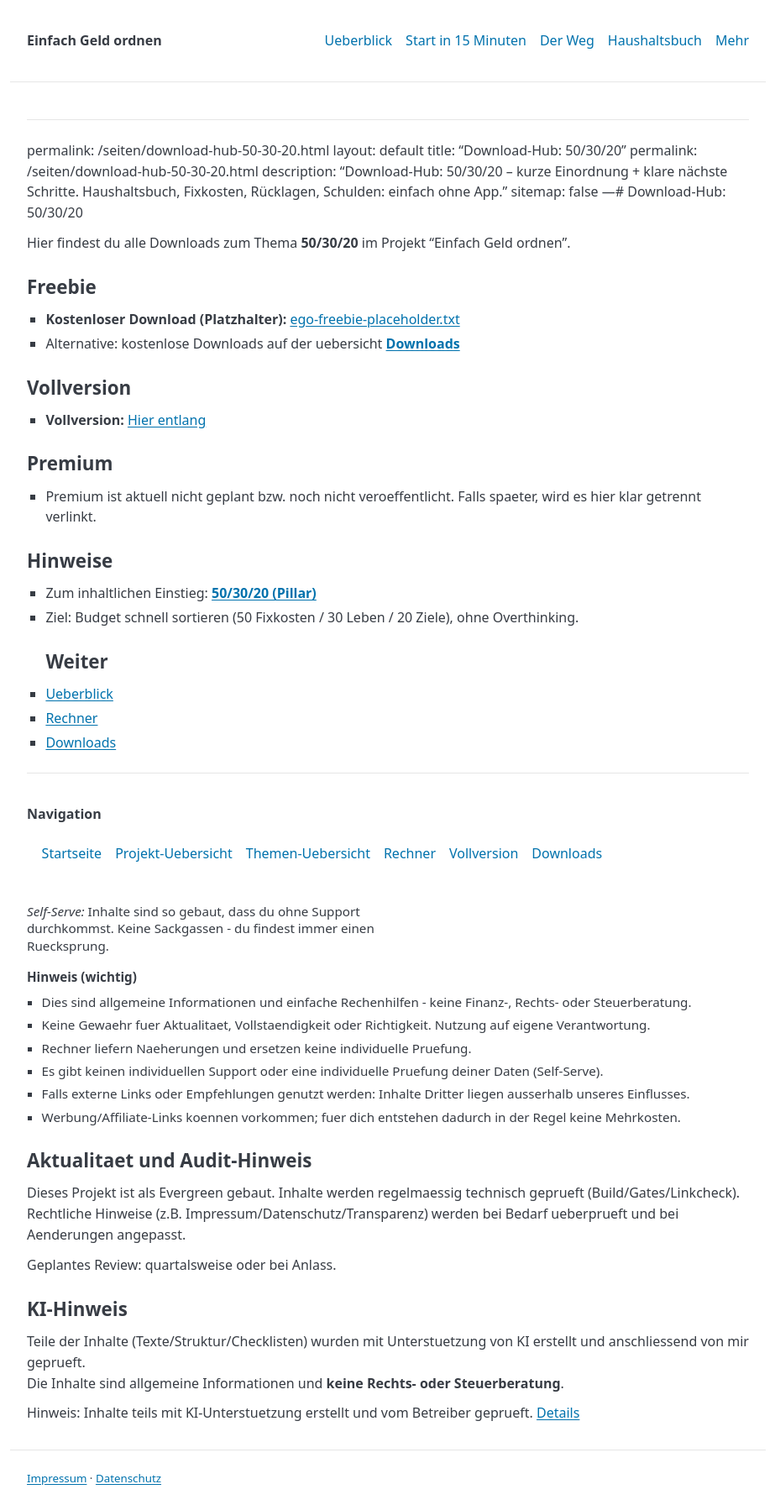
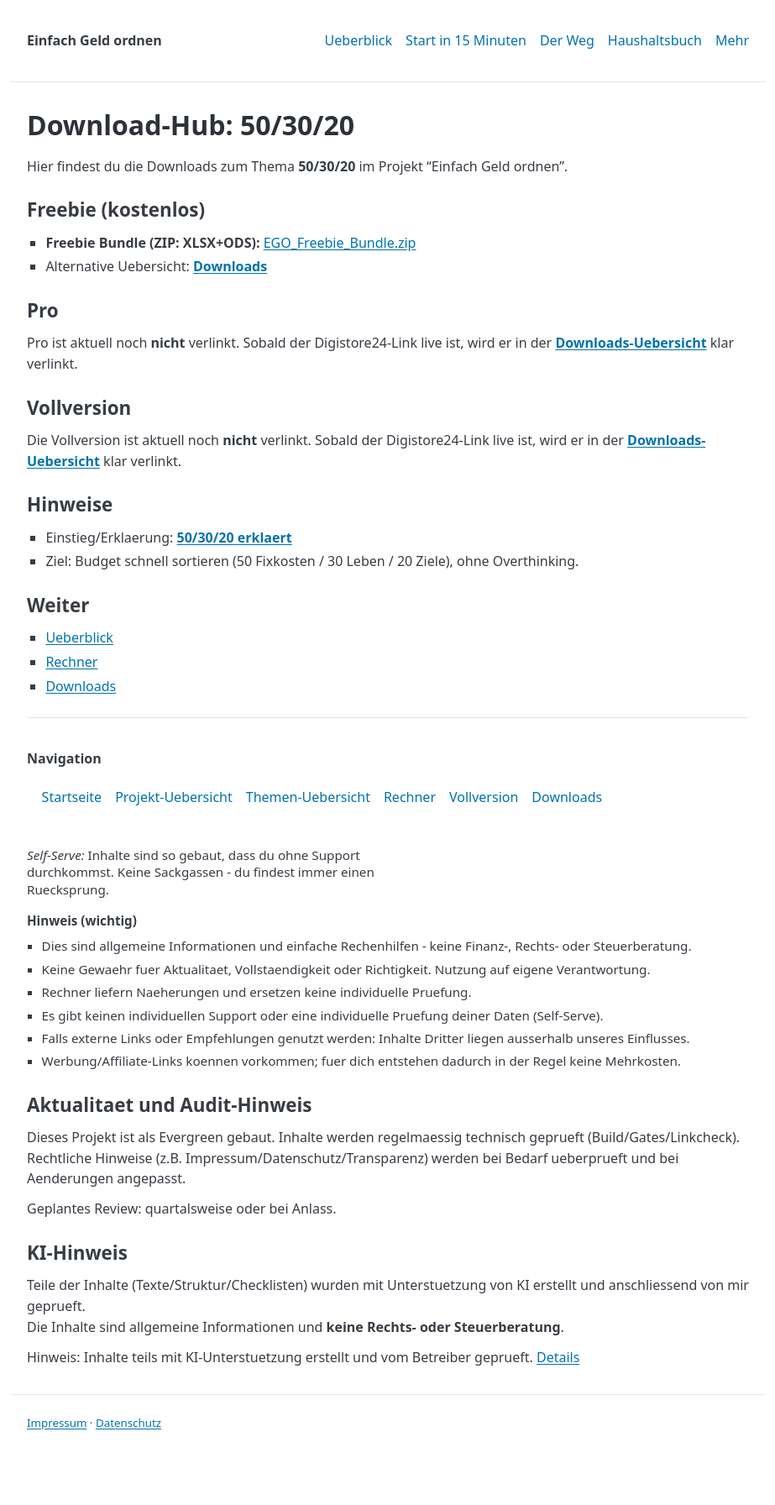
Before and after one commit to gluecklich-tools/einfach-geld-ordnen, a Jekyll site: the page built from seiten/download-hub-50-30-20.md, in a window 1280 px wide. Shown: the whole page at 84% size, without its empty margins (178-1101 px from the left). Built offline with Jekyll 4.4.1, drawn with Linux system fonts in a browser that asks for light colours; after the commit the page ends 1726 px from its top, so only the background shows below that.

Commit message:
Klaus-Run: automated gates + push 2026-02-22 12:02

```diff
--- a/seiten/download-hub-50-30-20.md
+++ b/seiten/download-hub-50-30-20.md
@@ -1,31 +1,33 @@
 ---
-permalink: /seiten/download-hub-50-30-20.html
 layout: default
 title: "Download-Hub: 50/30/20"
 permalink: /seiten/download-hub-50-30-20.html
-description: "Download-Hub: 50/30/20 – kurze Einordnung + klare nächste Schritte. Haushaltsbuch, Fixkosten, Rücklagen, Schulden: einfach ohne App."
+description: "Downloads zum Thema 50/30/20: Freebie + naechste Schritte. Einfach ohne App."
 sitemap: false
----# Download-Hub: 50/30/20
+---
 
-Hier findest du alle Downloads zum Thema **50/30/20** im Projekt "Einfach Geld ordnen".
+# Download-Hub: 50/30/20
 
-## Freebie
+Hier findest du die Downloads zum Thema **50/30/20** im Projekt "Einfach Geld ordnen".
 
-- **Kostenloser Download (Platzhalter):** [ego-freebie-placeholder.txt]({{site.baseurl}}/downloads/ego-freebie-placeholder.txt)
-- Alternative: kostenlose Downloads auf der uebersicht **[Downloads]({{site.baseurl}}/seiten/downloads.html)**
+## Freebie (kostenlos)
+
+- **Freebie Bundle (ZIP: XLSX+ODS):** [EGO_Freebie_Bundle.zip]({{ site.baseurl }}/downloads/bundles/EGO_Freebie_Bundle.zip)
+- Alternative Uebersicht: **[Downloads]({{ site.baseurl }}/seiten/downloads.html)**
+
+## Pro
+
+Pro ist aktuell noch **nicht** verlinkt. Sobald der Digistore24-Link live ist, wird er in der **[Downloads-Uebersicht]({{ site.baseurl }}/seiten/downloads.html#pro)** klar verlinkt.
 
 ## Vollversion
 
-- **Vollversion:** [Hier entlang]({{ site.baseurl }}/seiten/vollversion.html?utm_source=site&utm_medium=downloadhub&utm_campaign=vollversion)
-
-## Premium
-
-- Premium ist aktuell nicht geplant bzw. noch nicht veroeffentlicht. Falls spaeter, wird es hier klar getrennt verlinkt.
+Die Vollversion ist aktuell noch **nicht** verlinkt. Sobald der Digistore24-Link live ist, wird er in der **[Downloads-Uebersicht]({{ site.baseurl }}/seiten/downloads.html#vollversion)** klar verlinkt.
 
 ## Hinweise
 
-- Zum inhaltlichen Einstieg: **[50/30/20 (Pillar)]({{site.baseurl}}/pillar/50-30-20.html)**
+- Einstieg/Erklaerung: **[50/30/20 erklaert]({{ site.baseurl }}/pillar/50-30-20.html)**
 - Ziel: Budget schnell sortieren (50 Fixkosten / 30 Leben / 20 Ziele), ohne Overthinking.
+
 ## Weiter
 - [Ueberblick]({{ site.baseurl }}/pillar/einfach-geld-ordnen.html)
 - [Rechner]({{ site.baseurl }}/seiten/rechner-uebersicht.html)
```
